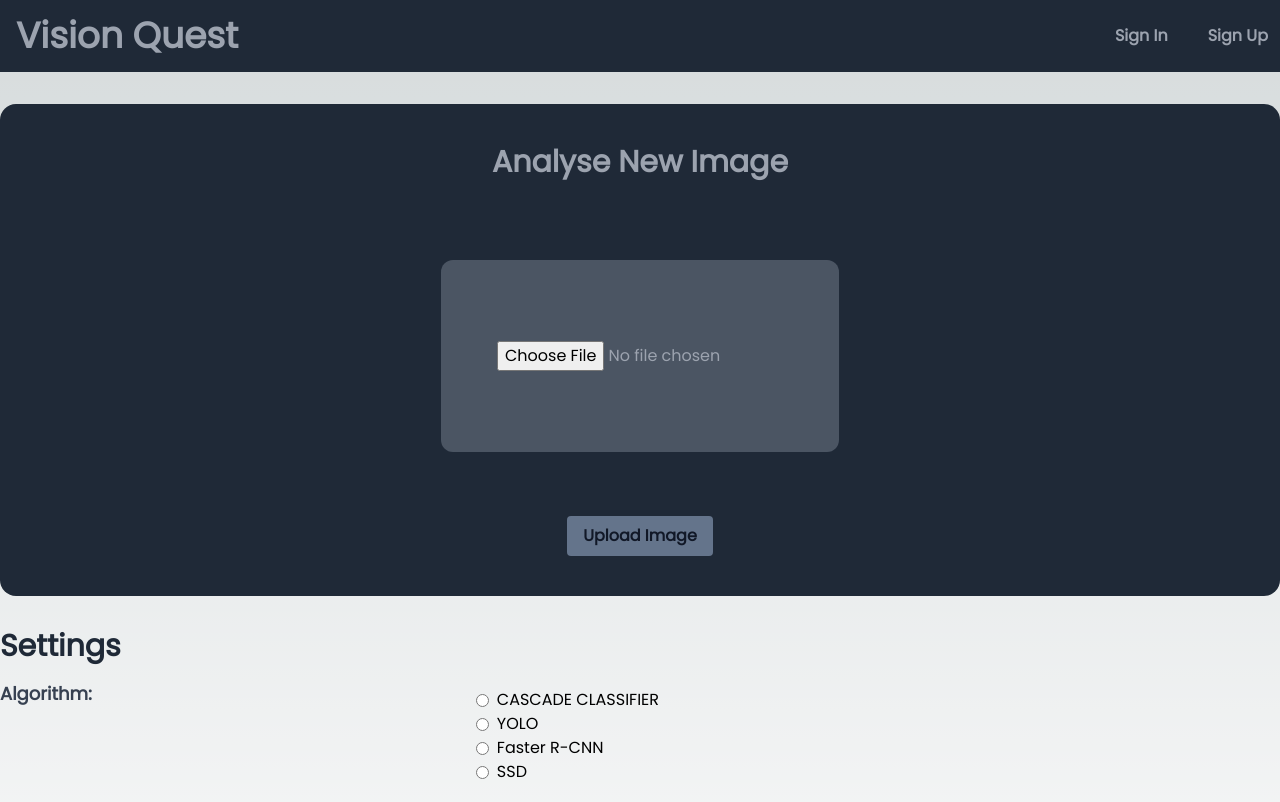
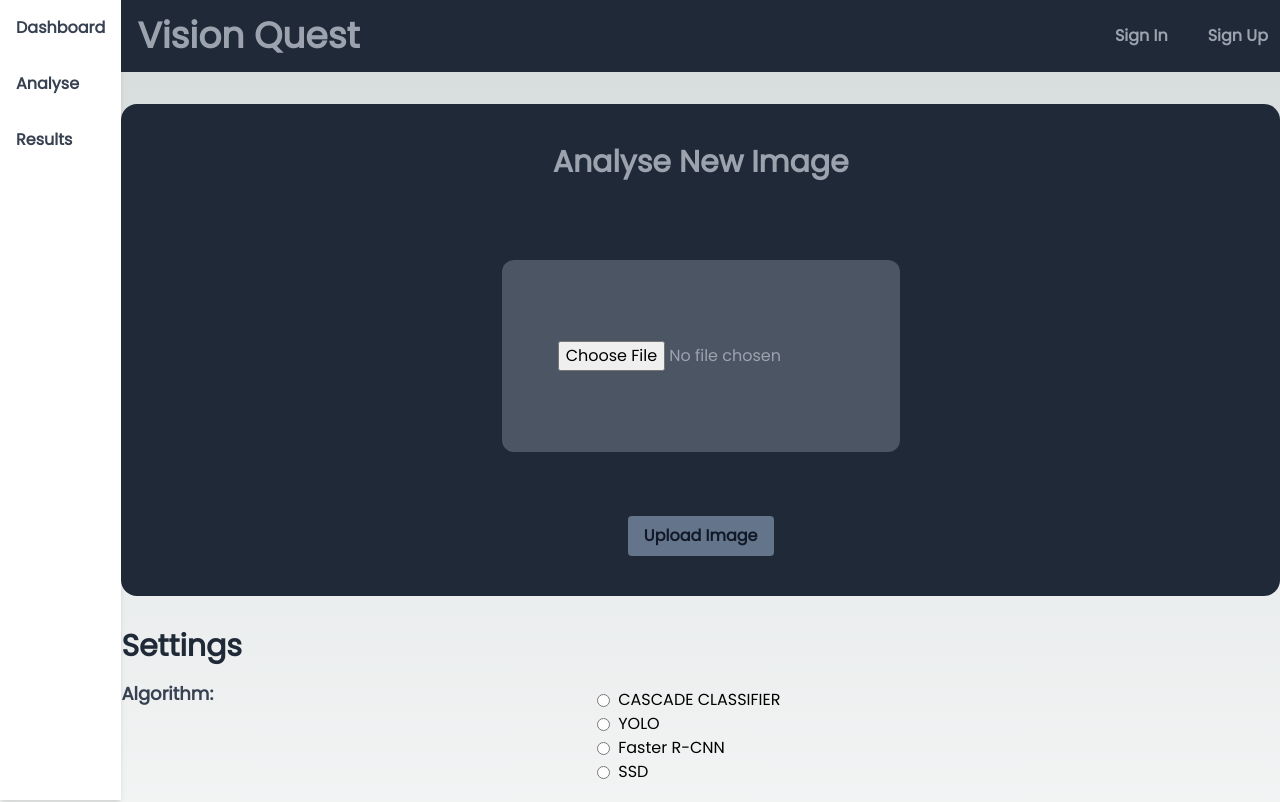
Before and after one commit to raeez21/vision_quest, a Next.js app in the folder frontend_vision_quest/: page /analyse in a window 1280 px wide. Shown: the top 802 px of the page. Built offline with nearby package versions, Linux system fonts and the light colour scheme.

Commit message:
sidebar menu

```diff
--- /dev/null
+++ b/frontend_vision_quest/components/SidebarMenu/index.js
@@ -0,0 +1,43 @@
+import React from 'react';
+import Link from 'next/link';
+// import { useRouter } from 'next/router';
+
+export const SidebarMenu = () => {
+    // const router = useRouter();
+
+    // const isActive = (route) => {
+    //     return router.pathname === route ? 'text-blue-500' : 'text-white';
+    // };
+    return (
+        <div>
+            <nav className="fixed left-0 top-0 bg-white h-screen w-1/4 shadow-md">
+                <div className="flex flex-col space-y-4">
+                    <div className="p-4">
+                        <Link
+                            href="/dashboard"
+                            className="hover:text-blue-500 text-gray-700 font-bold"
+                        >
+                            Dashboard
+                        </Link>
+                    </div>
+                    <div className="p-4">
+                        <Link
+                            href="/analyse"
+                            className="hover:text-blue-500 text-gray-700 font-bold"
+                        >
+                            Analyse
+                        </Link>
+                    </div>
+                    <div className='p-4'>
+                        <Link
+                            href="/results"
+                            className="hover:text-blue-500 text-gray-700 font-bold"
+                        >
+                            Results
+                        </Link>
+                    </div>
+                </div>
+            </nav>
+        </div>
+    );
+};
--- a/frontend_vision_quest/src/app/layout.js
+++ b/frontend_vision_quest/src/app/layout.js
@@ -1,3 +1,4 @@
+import { SidebarMenu } from '../../components/SidebarMenu'
 import './globals.css'
 import { Poppins } from 'next/font/google'
 
@@ -14,7 +15,12 @@ export const metadata = {
 export default function RootLayout({ children }) {
   return (
     <html lang="en">
-      <body className={poppins.className}>{children}</body>
+      <body className={poppins.className}>
+        <div className="flex">
+          <SidebarMenu />
+          <main className="flex-1">{children}</main>
+        </div>
+      </body>
     </html>
   )
 }
```
